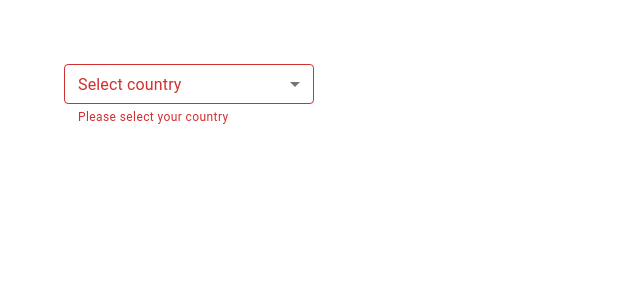
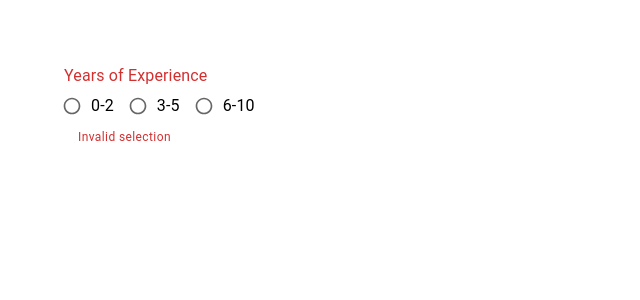
Before and after one commit to PatharkarAkshay/react_material_ui_tutorial, a React (Create React App) app: page / in a window 1280 px wide. Shown: the top 300 px of the page, without its empty margins (0-640 px from the left). Built offline with nearby package versions, Linux system fonts and the light colour scheme.

Commit message:
RadioButton

```diff
--- a/src/App.tsx
+++ b/src/App.tsx
@@ -1,5 +1,6 @@
 import "./App.css";
 import MuiButton from "./components/MuiButton";
+import MuiRadioButton from "./components/MuiRadioButton";
 import MuiSelect from "./components/MuiSelect";
 import MuiTextField from "./components/MuiTextField";
 import MuiTypography from "./components/MuiTypography";
@@ -10,7 +11,8 @@
       {/* <MuiTypography /> */}
       {/* <MuiButton /> */}
       {/* <MuiTextField /> */}
-      <MuiSelect />
+      {/* <MuiSelect /> */}
+      <MuiRadioButton />
     </div>
   );
 }
--- /dev/null
+++ b/src/components/MuiRadioButton.tsx
@@ -0,0 +1,55 @@
+import {
+  Box,
+  FormControl,
+  FormLabel,
+  FormControlLabel,
+  RadioGroup,
+  Radio,
+  FormHelperText,
+} from "@mui/material";
+import React, { useState } from "react";
+
+const MuiRadioButton = () => {
+  const [value, setValue] = useState("");
+  console.log(value);
+
+  const handleChange = (e: React.ChangeEvent<HTMLInputElement>) => {
+    setValue(e.target.value);
+  };
+
+  return (
+    <Box>
+      <FormControl error>
+        <FormLabel id="job-experience-group-label">
+          Years of Experience
+        </FormLabel>
+        <RadioGroup
+          name="job-experience-group"
+          aria-labelledby="job-experience-group-label"
+          value={value}
+          onChange={handleChange}
+          row
+        >
+          <FormControlLabel
+            control={<Radio size="small" color="secondary" />}
+            label="0-2"
+            value="0-2"
+          />
+          <FormControlLabel
+            control={<Radio size="small" />}
+            label="3-5"
+            value="3-5"
+          />
+          <FormControlLabel
+            control={<Radio size="small" />}
+            label="6-10"
+            value="6-10"
+          />
+        </RadioGroup>
+        <FormHelperText>Invalid selection</FormHelperText>
+      </FormControl>
+    </Box>
+  );
+};
+
+export default MuiRadioButton;
```
